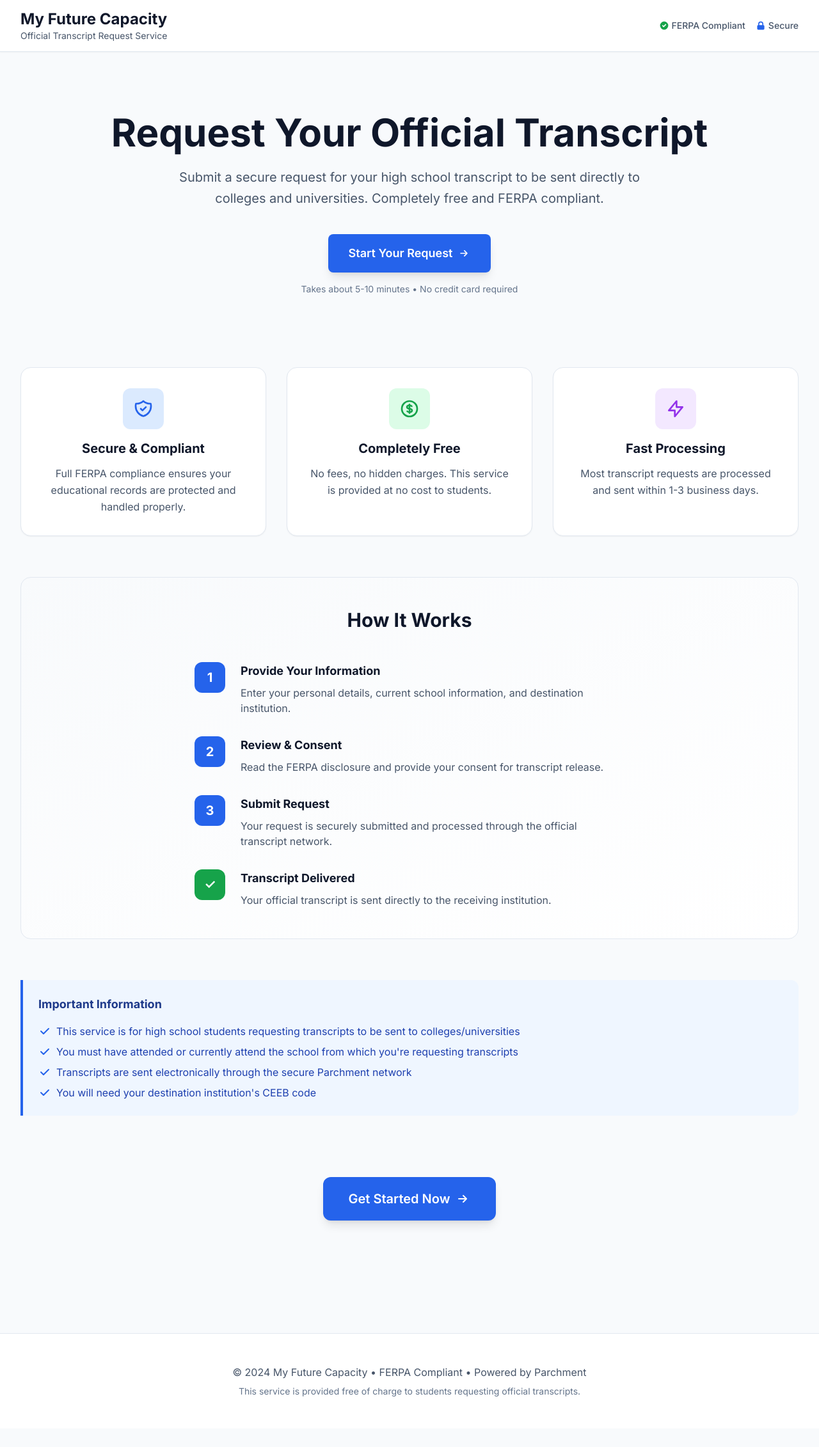
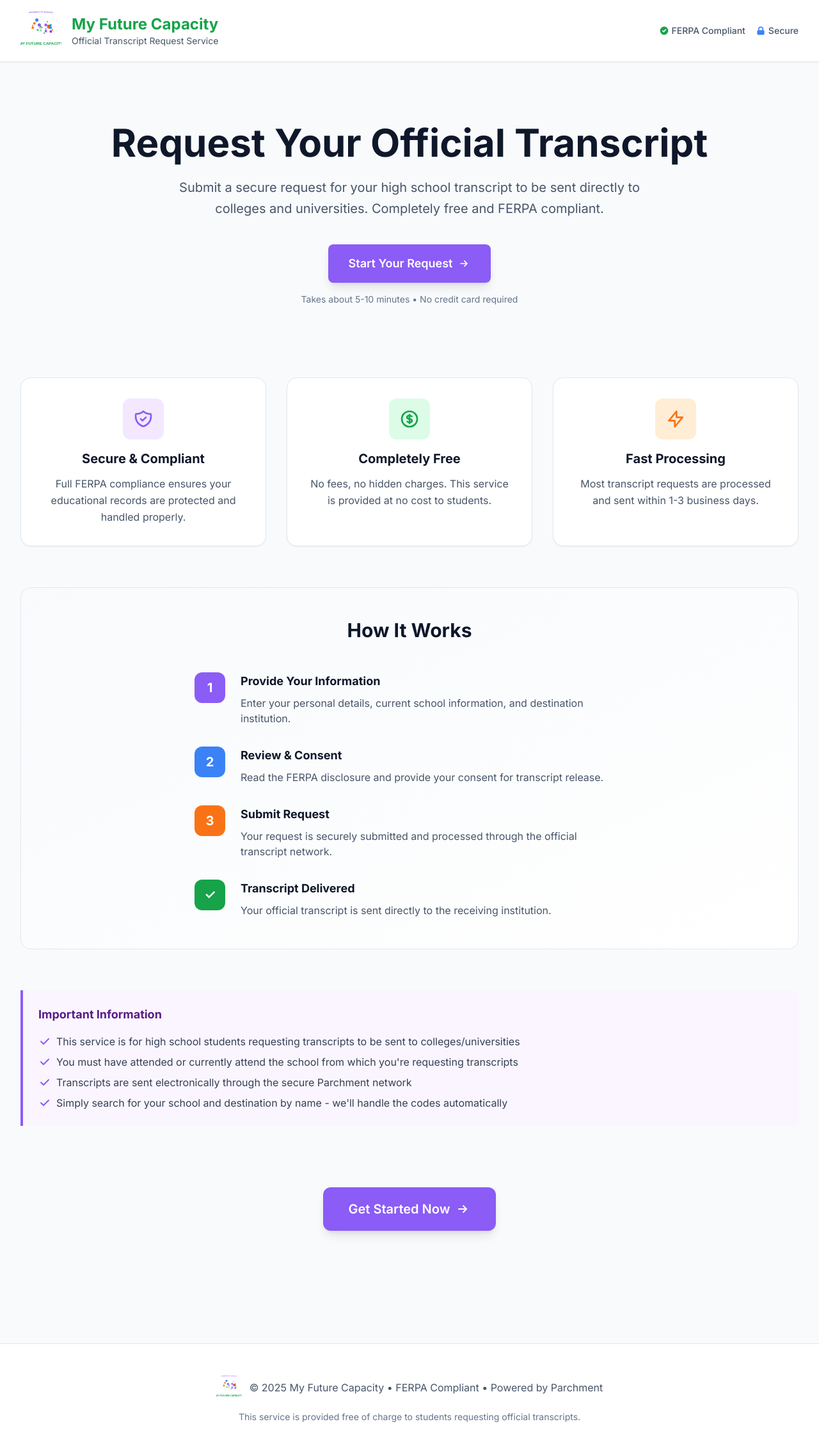
Before and after one commit to DrVM-CES/transcript-request-service, a Next.js app: page / in a window 1280 px wide. Shown: the top 2262 px of the page at 64% size. Before the commit the page ends 2233 px from the top, so only its background shows below. Built offline with nearby package versions, Linux system fonts and the light colour scheme.

Commit message:
Add MFC logo, update to 2025, apply MFC brand colors, remove CEEB code requirement mention

```diff
--- a/src/app/layout.tsx
+++ b/src/app/layout.tsx
@@ -21,24 +21,31 @@ export default function RootLayout({
         <div className="min-h-screen bg-slate-50">
           <header className="bg-white border-b border-slate-200 shadow-sm">
             <div className="max-w-7xl mx-auto px-4 sm:px-6 lg:px-8">
-              <div className="flex justify-between items-center h-20">
+              <div className="flex justify-between items-center h-24">
+                <div className="flex items-center gap-4">
+                  <img
+                    src="/logo.svg"
+                    alt="My Future Capacity"
+                    className="h-16 w-16"
+                  />
                   <div>
-                  <h1 className="text-2xl font-bold text-slate-900">
+                    <h1 className="text-2xl font-bold text-mfc-green-600">
                       My Future Capacity
                     </h1>
                     <p className="text-sm text-slate-600">
                       Official Transcript Request Service
                     </p>
                   </div>
+                </div>
                 <div className="flex items-center gap-4 text-sm text-slate-600">
                   <div className="flex items-center gap-1">
-                    <svg className="w-4 h-4 text-green-600" fill="currentColor" viewBox="0 0 20 20">
+                    <svg className="w-4 h-4 text-mfc-green-600" fill="currentColor" viewBox="0 0 20 20">
                       <path fillRule="evenodd" d="M10 18a8 8 0 100-16 8 8 0 000 16zm3.707-9.293a1 1 0 00-1.414-1.414L9 10.586 7.707 9.293a1 1 0 00-1.414 1.414l2 2a1 1 0 001.414 0l4-4z" clipRule="evenodd" />
                     </svg>
                     <span className="font-medium">FERPA Compliant</span>
                   </div>
                   <div className="flex items-center gap-1">
-                    <svg className="w-4 h-4 text-blue-600" fill="currentColor" viewBox="0 0 20 20">
+                    <svg className="w-4 h-4 text-mfc-blue-600" fill="currentColor" viewBox="0 0 20 20">
                       <path fillRule="evenodd" d="M5 9V7a5 5 0 0110 0v2a2 2 0 012 2v5a2 2 0 01-2 2H5a2 2 0 01-2-2v-5a2 2 0 012-2zm8-2v2H7V7a3 3 0 016 0z" clipRule="evenodd" />
                     </svg>
                     <span className="font-medium">Secure</span>
@@ -52,11 +59,18 @@ export default function RootLayout({
           </main>
           <footer className="bg-white border-t border-slate-200 mt-24">
             <div className="max-w-7xl mx-auto px-4 sm:px-6 lg:px-8 py-12">
-              <div className="text-center">
+              <div className="flex flex-col items-center gap-4">
+                <div className="flex items-center gap-3">
+                  <img
+                    src="/logo.svg"
+                    alt="My Future Capacity"
+                    className="h-10 w-10"
+                  />
                   <p className="text-slate-600">
-                  © 2024 My Future Capacity • FERPA Compliant • Powered by Parchment
+                    © 2025 My Future Capacity • FERPA Compliant • Powered by Parchment
                   </p>
-                <p className="text-sm text-slate-500 mt-2">
+                </div>
+                <p className="text-sm text-slate-500">
                   This service is provided free of charge to students requesting official transcripts.
                 </p>
               </div>
--- a/src/app/page.tsx
+++ b/src/app/page.tsx
@@ -14,7 +14,7 @@ export default function HomePage() {
         </p>
         <Link
           href="/request"
-          className="inline-flex items-center px-8 py-4 text-lg font-semibold text-white bg-blue-600 rounded-lg hover:bg-blue-700 transition-all shadow-lg hover:shadow-xl transform hover:scale-105"
+          className="inline-flex items-center px-8 py-4 text-lg font-semibold text-white bg-mfc-purple-600 rounded-lg hover:bg-mfc-purple-700 transition-all shadow-lg hover:shadow-xl transform hover:scale-105"
         >
           Start Your Request
           <svg className="w-5 h-5 ml-2" fill="none" stroke="currentColor" viewBox="0 0 24 24">
@@ -29,8 +29,8 @@ export default function HomePage() {
       {/* Key Features */}
       <div className="grid md:grid-cols-3 gap-8">
         <div className="bg-white rounded-2xl p-8 shadow-sm border border-slate-200 text-center hover:shadow-lg transition-all">
-          <div className="w-16 h-16 bg-blue-100 rounded-xl flex items-center justify-center mx-auto mb-4">
-            <svg className="w-8 h-8 text-blue-600" fill="none" stroke="currentColor" viewBox="0 0 24 24">
+          <div className="w-16 h-16 bg-mfc-purple-100 rounded-xl flex items-center justify-center mx-auto mb-4">
+            <svg className="w-8 h-8 text-mfc-purple-600" fill="none" stroke="currentColor" viewBox="0 0 24 24">
               <path strokeLinecap="round" strokeLinejoin="round" strokeWidth={2} d="M9 12l2 2 4-4m5.618-4.016A11.955 11.955 0 0112 2.944a11.955 11.955 0 01-8.618 3.040A12.02 12.02 0 003 9c0 5.591 3.824 10.29 9 11.622 5.176-1.332 9-6.03 9-11.622 0-1.042-.133-2.052-.382-3.016z" />
             </svg>
           </div>
@@ -41,8 +41,8 @@ export default function HomePage() {
         </div>
 
         <div className="bg-white rounded-2xl p-8 shadow-sm border border-slate-200 text-center hover:shadow-lg transition-all">
-          <div className="w-16 h-16 bg-green-100 rounded-xl flex items-center justify-center mx-auto mb-4">
-            <svg className="w-8 h-8 text-green-600" fill="none" stroke="currentColor" viewBox="0 0 24 24">
+          <div className="w-16 h-16 bg-mfc-green-100 rounded-xl flex items-center justify-center mx-auto mb-4">
+            <svg className="w-8 h-8 text-mfc-green-600" fill="none" stroke="currentColor" viewBox="0 0 24 24">
               <path strokeLinecap="round" strokeLinejoin="round" strokeWidth={2} d="M12 8c-1.657 0-3 .895-3 2s1.343 2 3 2 3 .895 3 2-1.343 2-3 2m0-8c1.11 0 2.08.402 2.599 1M12 8V7m0 1v8m0 0v1m0-1c-1.11 0-2.08-.402-2.599-1M21 12a9 9 0 11-18 0 9 9 0 0118 0z" />
             </svg>
           </div>
@@ -53,8 +53,8 @@ export default function HomePage() {
         </div>
 
         <div className="bg-white rounded-2xl p-8 shadow-sm border border-slate-200 text-center hover:shadow-lg transition-all">
-          <div className="w-16 h-16 bg-purple-100 rounded-xl flex items-center justify-center mx-auto mb-4">
-            <svg className="w-8 h-8 text-purple-600" fill="none" stroke="currentColor" viewBox="0 0 24 24">
+          <div className="w-16 h-16 bg-mfc-orange-100 rounded-xl flex items-center justify-center mx-auto mb-4">
+            <svg className="w-8 h-8 text-mfc-orange-600" fill="none" stroke="currentColor" viewBox="0 0 24 24">
               <path strokeLinecap="round" strokeLinejoin="round" strokeWidth={2} d="M13 10V3L4 14h7v7l9-11h-7z" />
             </svg>
           </div>
@@ -70,7 +70,7 @@ export default function HomePage() {
         <h2 className="text-3xl font-bold text-slate-900 text-center mb-12">How It Works</h2>
         <div className="space-y-8 max-w-2xl mx-auto">
           <div className="flex items-start gap-6">
-            <div className="w-12 h-12 bg-blue-600 text-white rounded-xl flex items-center justify-center text-xl font-bold flex-shrink-0">
+            <div className="w-12 h-12 bg-mfc-purple-600 text-white rounded-xl flex items-center justify-center text-xl font-bold flex-shrink-0">
               1
             </div>
             <div>
@@ -79,7 +79,7 @@ export default function HomePage() {
             </div>
           </div>
           <div className="flex items-start gap-6">
-            <div className="w-12 h-12 bg-blue-600 text-white rounded-xl flex items-center justify-center text-xl font-bold flex-shrink-0">
+            <div className="w-12 h-12 bg-mfc-blue-600 text-white rounded-xl flex items-center justify-center text-xl font-bold flex-shrink-0">
               2
             </div>
             <div>
@@ -88,7 +88,7 @@ export default function HomePage() {
             </div>
           </div>
           <div className="flex items-start gap-6">
-            <div className="w-12 h-12 bg-blue-600 text-white rounded-xl flex items-center justify-center text-xl font-bold flex-shrink-0">
+            <div className="w-12 h-12 bg-mfc-orange-600 text-white rounded-xl flex items-center justify-center text-xl font-bold flex-shrink-0">
               3
             </div>
             <div>
@@ -97,7 +97,7 @@ export default function HomePage() {
             </div>
           </div>
           <div className="flex items-start gap-6">
-            <div className="w-12 h-12 bg-green-600 text-white rounded-xl flex items-center justify-center text-xl font-bold flex-shrink-0">
+            <div className="w-12 h-12 bg-mfc-green-600 text-white rounded-xl flex items-center justify-center text-xl font-bold flex-shrink-0">
               ✓
             </div>
             <div>
@@ -109,32 +109,32 @@ export default function HomePage() {
       </div>
 
       {/* Important Information */}
-      <div className="bg-blue-50 border-l-4 border-blue-600 rounded-r-xl p-6">
-        <h4 className="text-lg font-bold text-blue-900 mb-4">Important Information</h4>
-        <ul className="space-y-2 text-blue-800">
+      <div className="bg-mfc-purple-50 border-l-4 border-mfc-purple-600 rounded-r-xl p-6">
+        <h4 className="text-lg font-bold text-mfc-purple-900 mb-4">Important Information</h4>
+        <ul className="space-y-2 text-slate-700">
           <li className="flex items-start gap-2">
-            <svg className="w-5 h-5 text-blue-600 mt-0.5 flex-shrink-0" fill="currentColor" viewBox="0 0 20 20">
+            <svg className="w-5 h-5 text-mfc-purple-600 mt-0.5 flex-shrink-0" fill="currentColor" viewBox="0 0 20 20">
               <path fillRule="evenodd" d="M16.707 5.293a1 1 0 010 1.414l-8 8a1 1 0 01-1.414 0l-4-4a1 1 0 011.414-1.414L8 12.586l7.293-7.293a1 1 0 011.414 0z" clipRule="evenodd" />
             </svg>
             <span>This service is for high school students requesting transcripts to be sent to colleges/universities</span>
           </li>
           <li className="flex items-start gap-2">
-            <svg className="w-5 h-5 text-blue-600 mt-0.5 flex-shrink-0" fill="currentColor" viewBox="0 0 20 20">
+            <svg className="w-5 h-5 text-mfc-purple-600 mt-0.5 flex-shrink-0" fill="currentColor" viewBox="0 0 20 20">
               <path fillRule="evenodd" d="M16.707 5.293a1 1 0 010 1.414l-8 8a1 1 0 01-1.414 0l-4-4a1 1 0 011.414-1.414L8 12.586l7.293-7.293a1 1 0 011.414 0z" clipRule="evenodd" />
             </svg>
             <span>You must have attended or currently attend the school from which you're requesting transcripts</span>
           </li>
           <li className="flex items-start gap-2">
-            <svg className="w-5 h-5 text-blue-600 mt-0.5 flex-shrink-0" fill="currentColor" viewBox="0 0 20 20">
+            <svg className="w-5 h-5 text-mfc-purple-600 mt-0.5 flex-shrink-0" fill="currentColor" viewBox="0 0 20 20">
               <path fillRule="evenodd" d="M16.707 5.293a1 1 0 010 1.414l-8 8a1 1 0 01-1.414 0l-4-4a1 1 0 011.414-1.414L8 12.586l7.293-7.293a1 1 0 011.414 0z" clipRule="evenodd" />
             </svg>
             <span>Transcripts are sent electronically through the secure Parchment network</span>
           </li>
           <li className="flex items-start gap-2">
-            <svg className="w-5 h-5 text-blue-600 mt-0.5 flex-shrink-0" fill="currentColor" viewBox="0 0 20 20">
+            <svg className="w-5 h-5 text-mfc-purple-600 mt-0.5 flex-shrink-0" fill="currentColor" viewBox="0 0 20 20">
               <path fillRule="evenodd" d="M16.707 5.293a1 1 0 010 1.414l-8 8a1 1 0 01-1.414 0l-4-4a1 1 0 011.414-1.414L8 12.586l7.293-7.293a1 1 0 011.414 0z" clipRule="evenodd" />
             </svg>
-            <span>You will need your destination institution's CEEB code</span>
+            <span>Simply search for your school and destination by name - we'll handle the codes automatically</span>
           </li>
         </ul>
       </div>
@@ -143,7 +143,7 @@ export default function HomePage() {
       <div className="text-center py-8">
         <Link
           href="/request"
-          className="inline-flex items-center px-10 py-5 text-xl font-semibold text-white bg-blue-600 rounded-xl hover:bg-blue-700 transition-all shadow-lg hover:shadow-xl transform hover:scale-105"
+          className="inline-flex items-center px-10 py-5 text-xl font-semibold text-white bg-mfc-purple-600 rounded-xl hover:bg-mfc-purple-700 transition-all shadow-lg hover:shadow-xl transform hover:scale-105"
         >
           Get Started Now
           <svg className="w-6 h-6 ml-2" fill="none" stroke="currentColor" viewBox="0 0 24 24">
```
Also changed, not shown: tailwind.config.ts (+27 -23 lines). Lines whose indentation alone changed are shown as unchanged.
